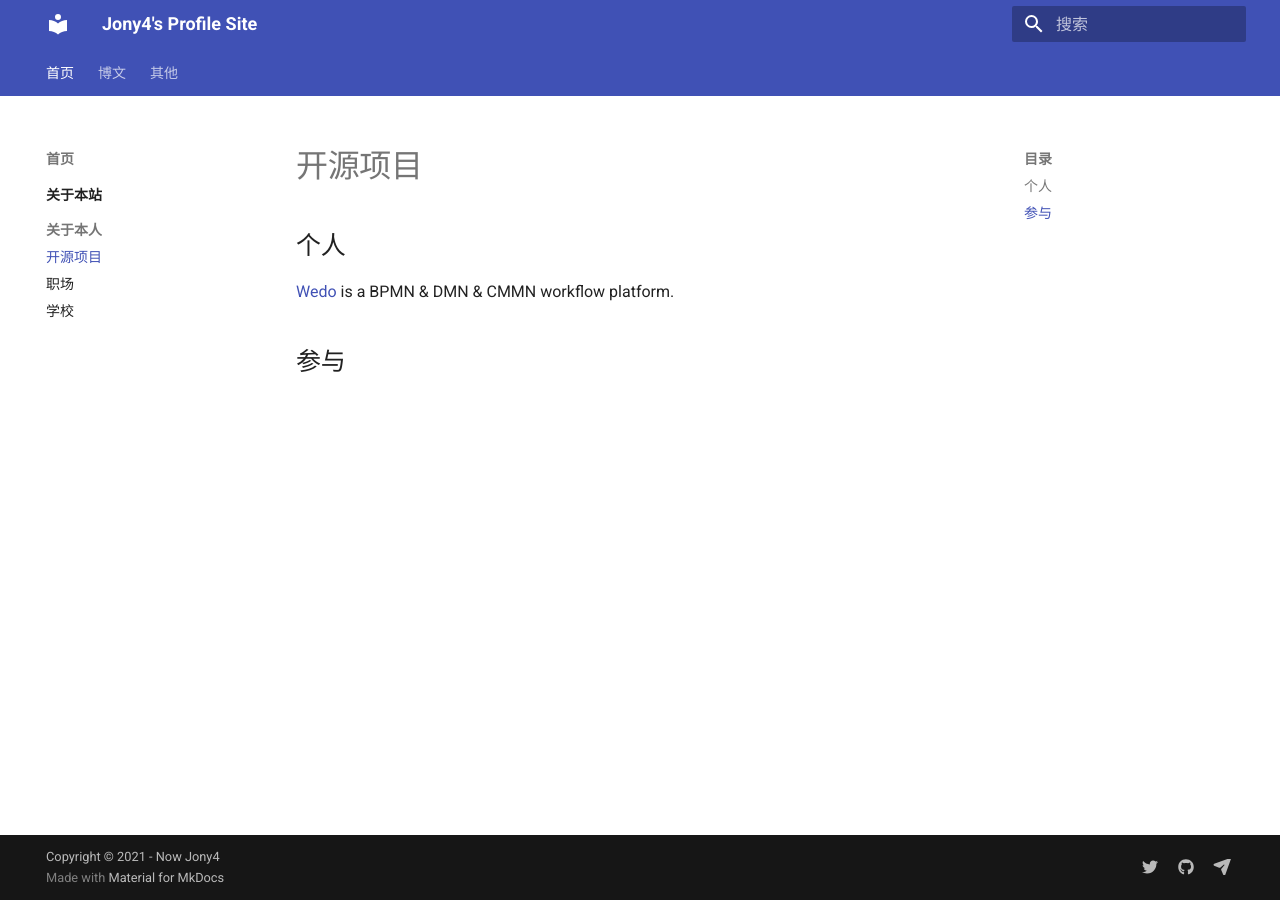
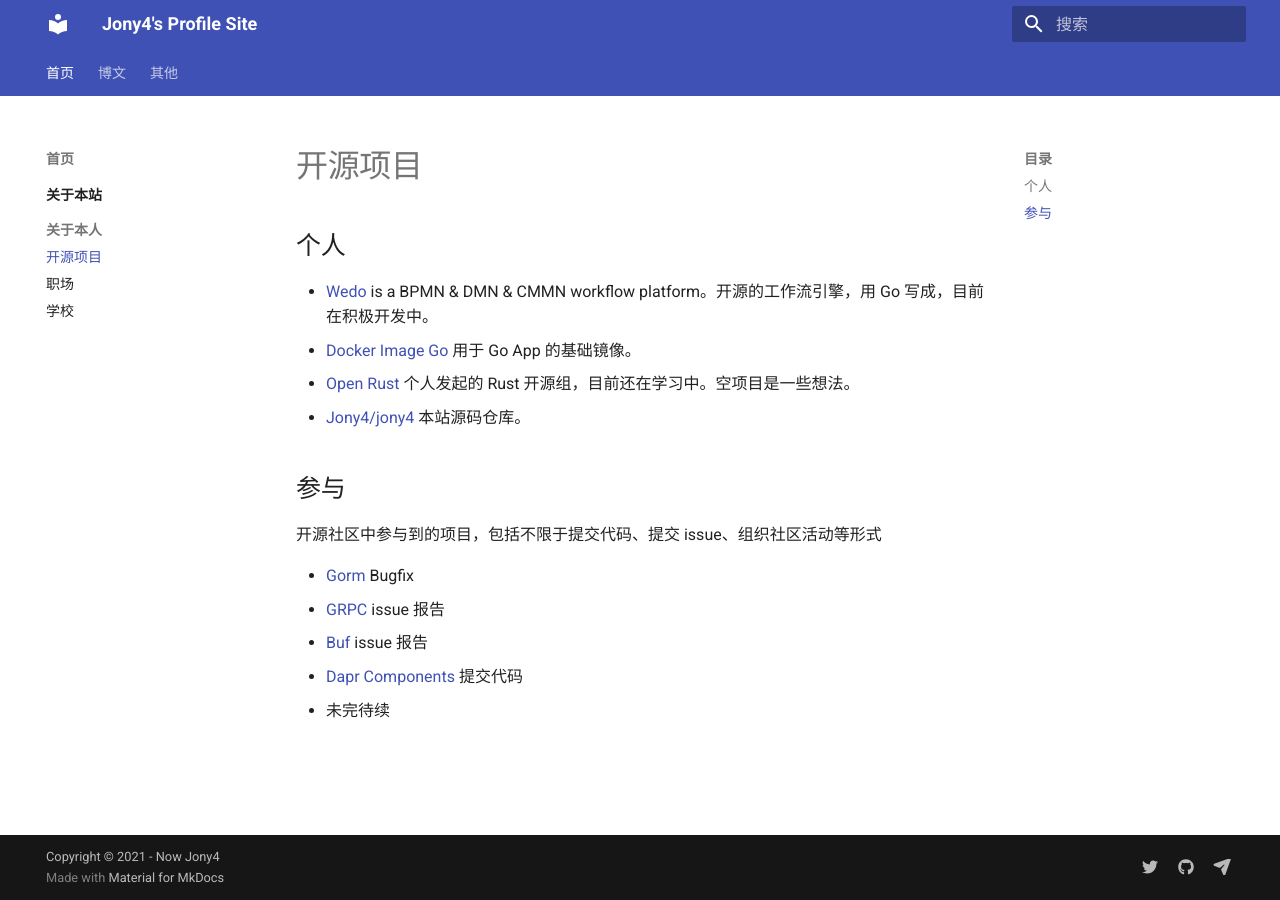
Before and after one commit to jony4/jony4, an MkDocs documentation site: the page built from docs/about/opensource.md, in a window 1280 px wide. Built offline with MkDocs 1.6.1 and Material for MkDocs 9.7.7, drawn with Linux system fonts in a browser that asks for light colours.

Commit message:
关于开源项目

```diff
--- a/docs/about/opensource.md
+++ b/docs/about/opensource.md
@@ -2,6 +2,17 @@
 
 ## 个人
 
-[Wedo](https://github.com/wedo-workflow/wedo) is a BPMN & DMN & CMMN workflow platform.
+- [Wedo](https://github.com/wedo-workflow/wedo) is a BPMN & DMN & CMMN workflow platform。开源的工作流引擎，用 Go 写成，目前在积极开发中。
+- [Docker Image Go](https://github.com/open-go-org/docker-image-go) 用于 Go App 的基础镜像。
+- [Open Rust](https://github.com/open-rs) 个人发起的 Rust 开源组，目前还在学习中。空项目是一些想法。
+- [Jony4/jony4](https://github.com/jony4/jony4) 本站源码仓库。
 
 ## 参与
+
+开源社区中参与到的项目，包括不限于提交代码、提交 issue、组织社区活动等形式
+
+- [Gorm](https://github.com/go-gorm/gorm/pull/2372) Bugfix
+- [GRPC](https://github.com/grpc/grpc-go) issue 报告
+- [Buf](https://github.com/bufbuild/buf) issue 报告
+- [Dapr Components](https://github.com/dapr/components-contrib) 提交代码
+- 未完待续
```
